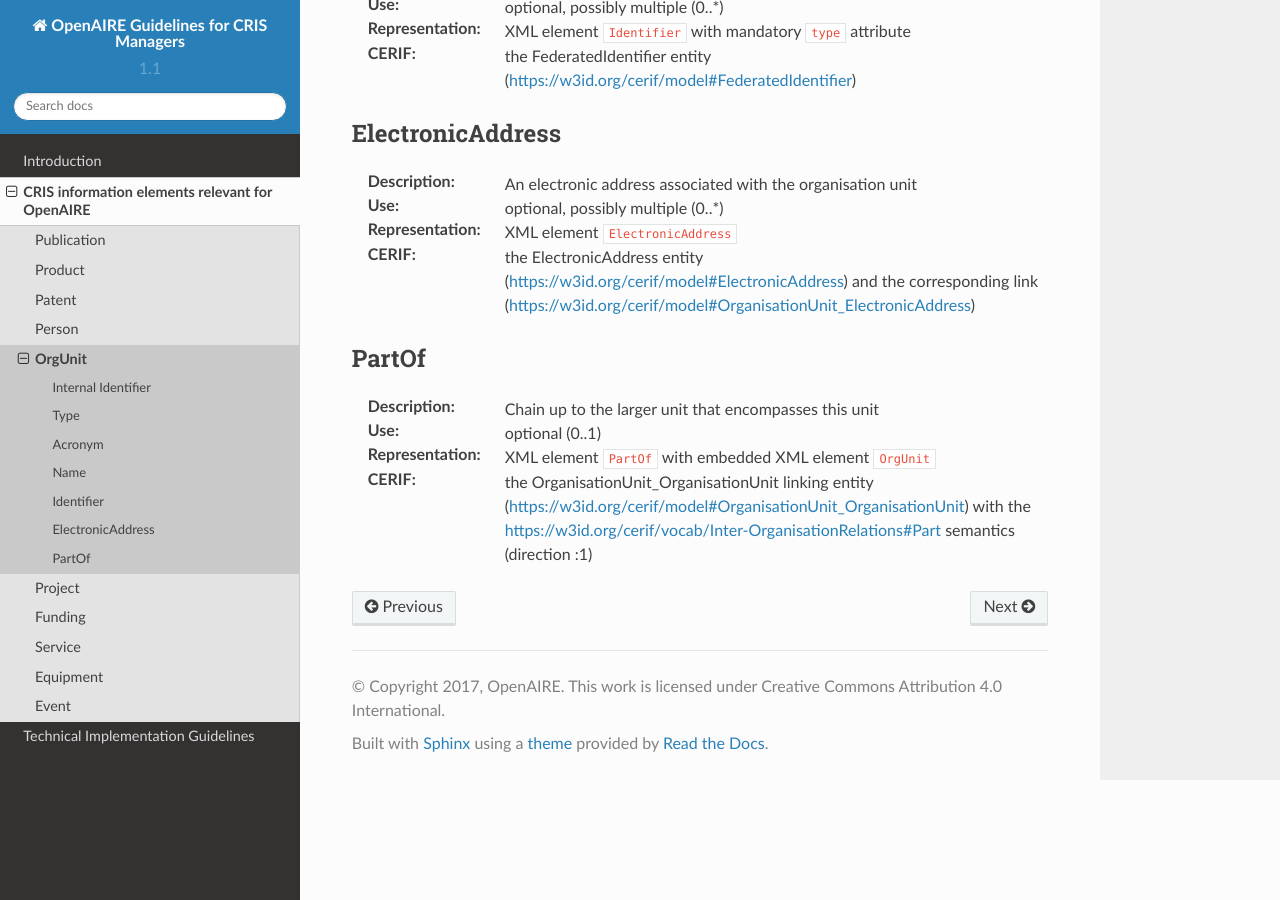
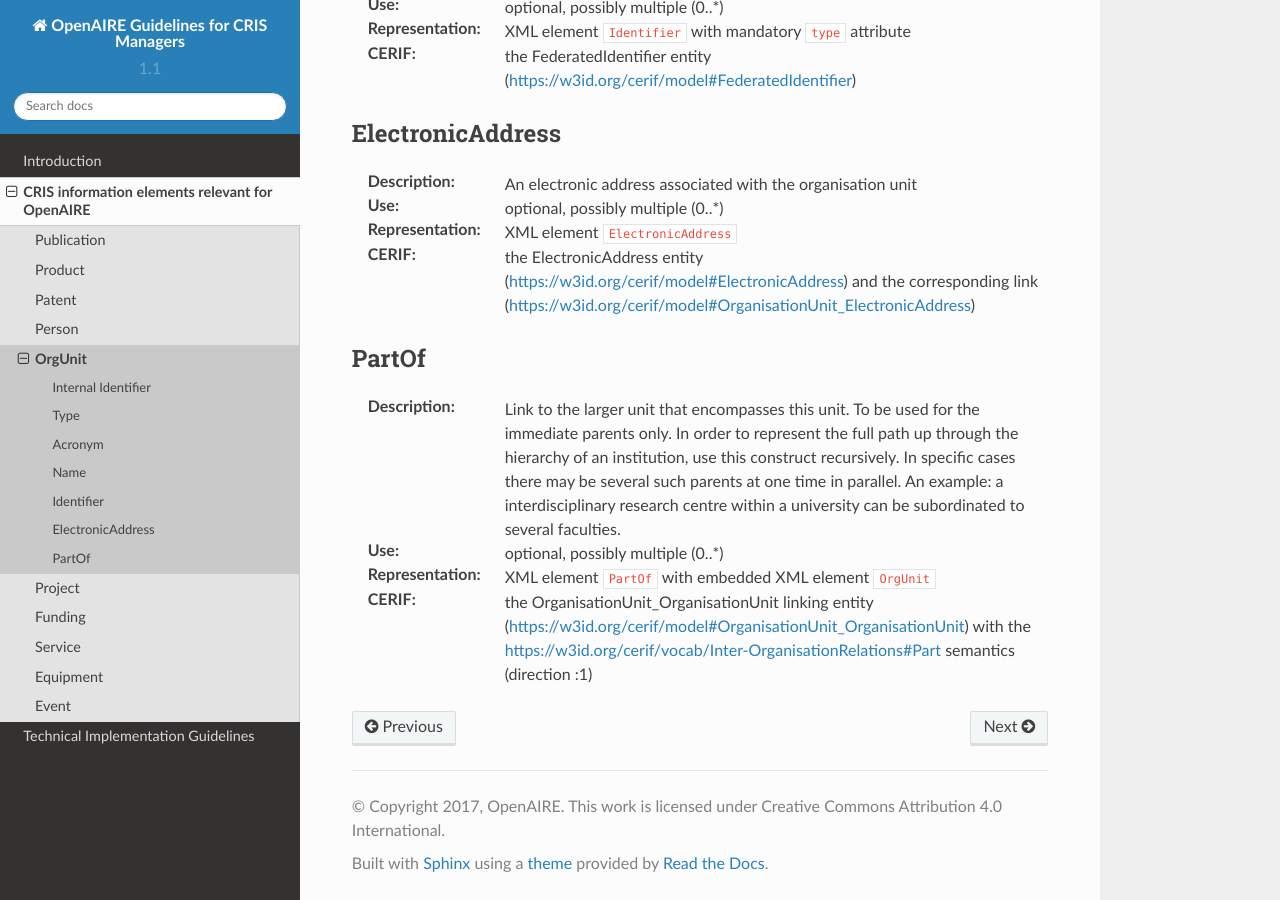
Before and after one commit to openaire/guidelines-cris-managers, a Sphinx documentation site: the page built from docs/cerif_xml_organisation_entity.rst, in a window 1280 px wide and 900 px high, scrolled down 1458 px. Built offline with Sphinx 7.4.7 and the Read the Docs theme 2.0.0, drawn with Linux system fonts in a browser that asks for light colours.

Commit message:
allow multiple parent OrgUnits (#45)

```diff
--- a/docs/cerif_xml_organisation_entity.rst
+++ b/docs/cerif_xml_organisation_entity.rst
@@ -62,7 +62,7 @@ ElectronicAddress
 
 PartOf
 ^^^^^^
-:Description: Chain up to the larger unit that encompasses this unit
-:Use: optional (0..1)
+:Description: Link to the larger unit that encompasses this unit. To be used for the immediate parents only. In order to represent the full path up through the hierarchy of an institution, use this construct recursively. In specific cases there may be several such parents at one time in parallel. An example: a interdisciplinary research centre within a university can be subordinated to several faculties.
+:Use: optional, possibly multiple (0..*)
 :Representation: XML element ``PartOf`` with embedded XML element ``OrgUnit``
 :CERIF: the OrganisationUnit_OrganisationUnit linking entity (`<https://w3id.org/cerif/model#OrganisationUnit_OrganisationUnit>`_) with the `<https://w3id.org/cerif/vocab/Inter-­OrganisationRelations#Part>`_ semantics (direction :1)
```
Also changed, not shown: 1 other file.
